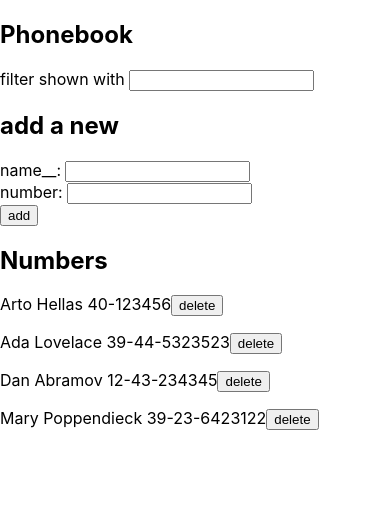
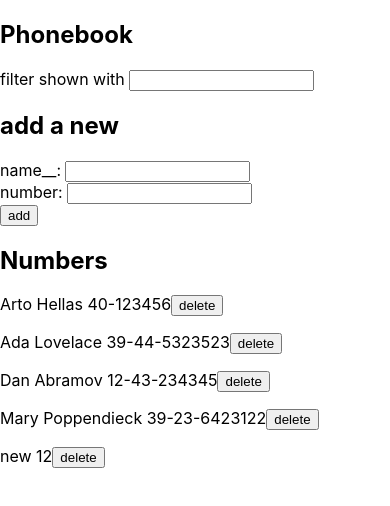
Before and after one commit to Burak-Esen/fullstackopen-submissions, a React (Create React App) app in the folder part-2/phonebook/: page / in a window 390 px wide. Shown: the top 506 px of the page. Built offline with nearby package versions, Linux system fonts and the light colour scheme; data requests are answered from the project's data file.

Commit message:
phonebook 2.18

```diff
--- a/part-2/phonebook/db.json
+++ b/part-2/phonebook/db.json
@@ -19,6 +19,11 @@
       "name": "Mary Poppendieck",
       "number": "39-23-6423122",
       "id": 4
+    },
+    {
+      "name": "new",
+      "number": "12",
+      "id": 5
     }
   ]
 }
--- a/part-2/phonebook/src/Components/PersonForm.js
+++ b/part-2/phonebook/src/Components/PersonForm.js
@@ -14,7 +14,12 @@ const PersonForm = (props) => {
       props.setNewName("")
       props.setNewNumber("")
     }else{
-      alert(`${props.newName} is already added to phonebook`)
+      if(window.confirm(`${props.newName} is already added to phonebook, replace the old number with a new one?`)){
+        let person = props.persons.find(a=>a.name===props.newName)
+        person.number= props.newNumber
+        peopleService.update(person.id,person)
+        props.setPersons(props.persons.concat([]))
+      }
       props.setNewName("")
       props.setNewNumber("")
     }
```
